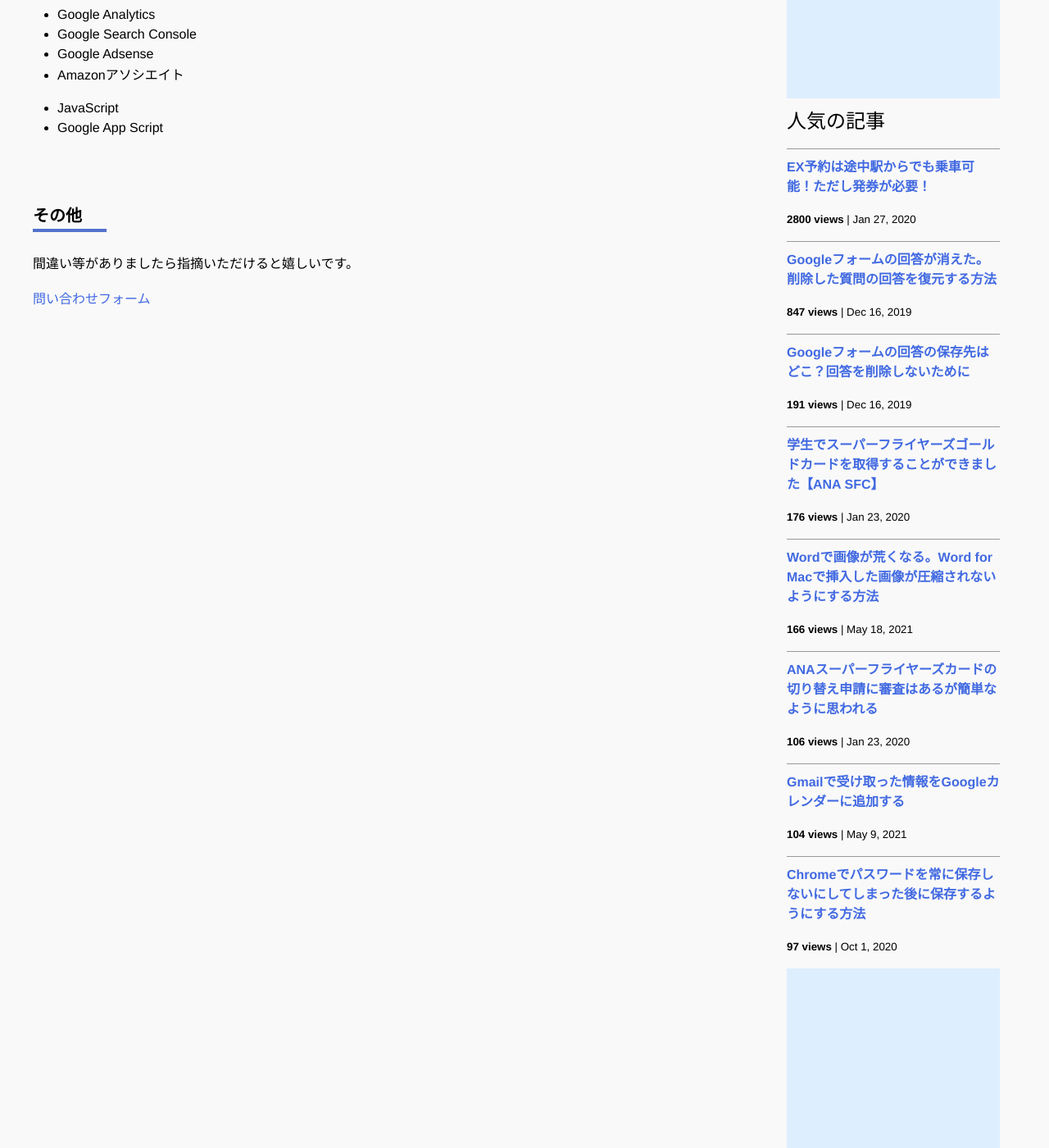
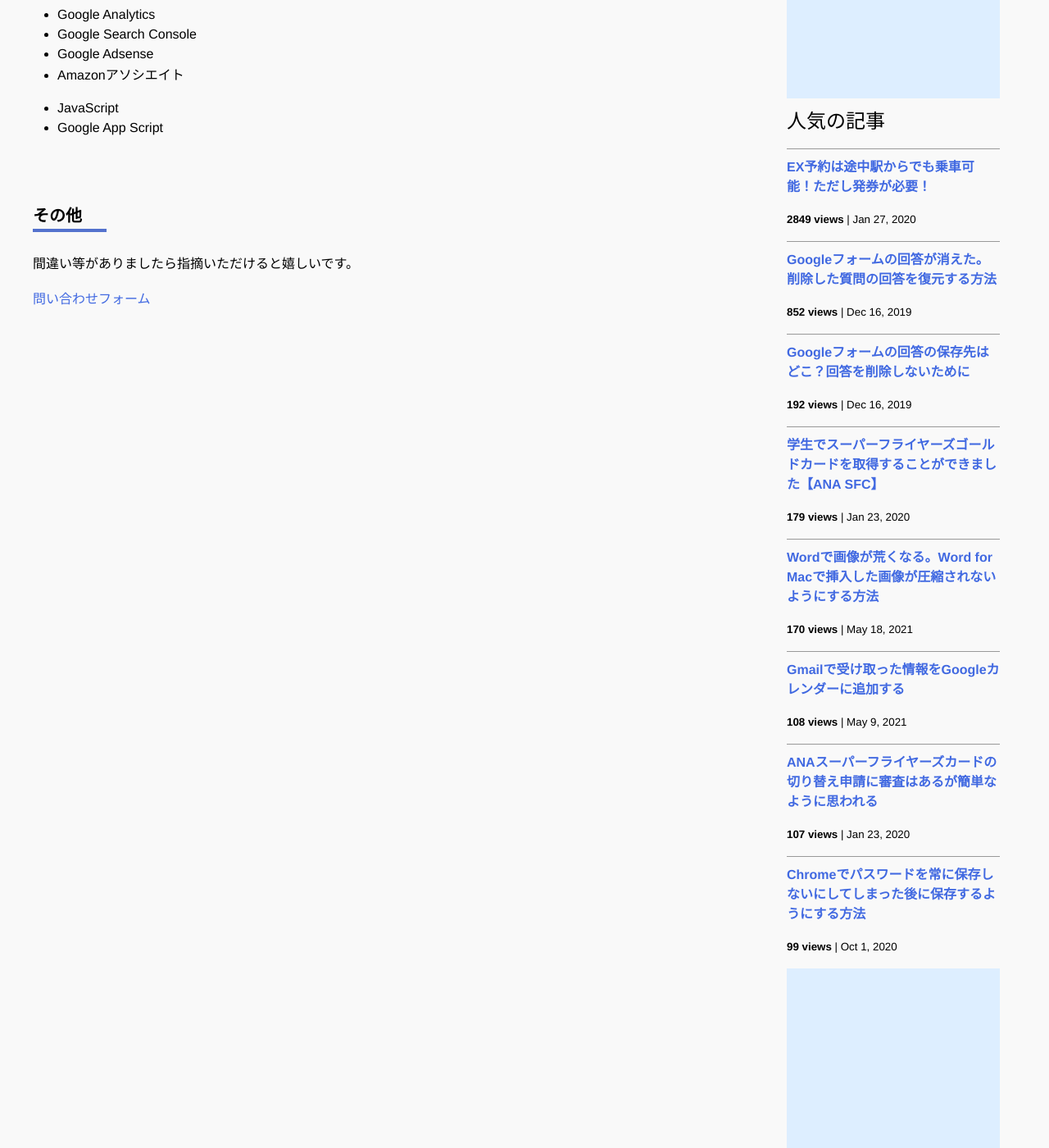
Before and after one commit to iwanaminami/shoyaiwaname, a Jekyll site: the page built from about.markdown, in a window 1280 px wide and 1400 px high, scrolled down 693 px. Shown: the whole window at 82% size. Built offline with Jekyll 4.4.1, drawn with Linux system fonts in a browser that asks for light colours; nearby versions of some CDN libraries; comment, search, counter and statistics services are not loaded.

Commit message:
a new commit message

```diff
--- a/_data/popularposts.yml
+++ b/_data/popularposts.yml
@@ -1,17 +1,17 @@
 side:
-  - view: 2800
+  - view: 2849
     url: /2020/01/27/ex-rideontheway.html
-  - view: 847
+  - view: 852
     url: /2019/12/16/restore-googleform.html
-  - view: 191
+  - view: 192
     url: /2019/12/16/googleform-answers.html
-  - view: 176
+  - view: 179
     url: /2020/01/23/sfcgold.html
-  - view: 166
+  - view: 170
     url: /2021/05/18/image-compression-word.html
-  - view: 106
+  - view: 108
+    url: /2021/05/09/gmailtocalendar.html
+  - view: 107
     url: /2020/01/23/sfc-judge.html
-  - view: 104
-    url: /2021/05/09/gmailtocalendar.html
-  - view: 97
+  - view: 99
     url: /2020/10/01/googlepassword.html
```
